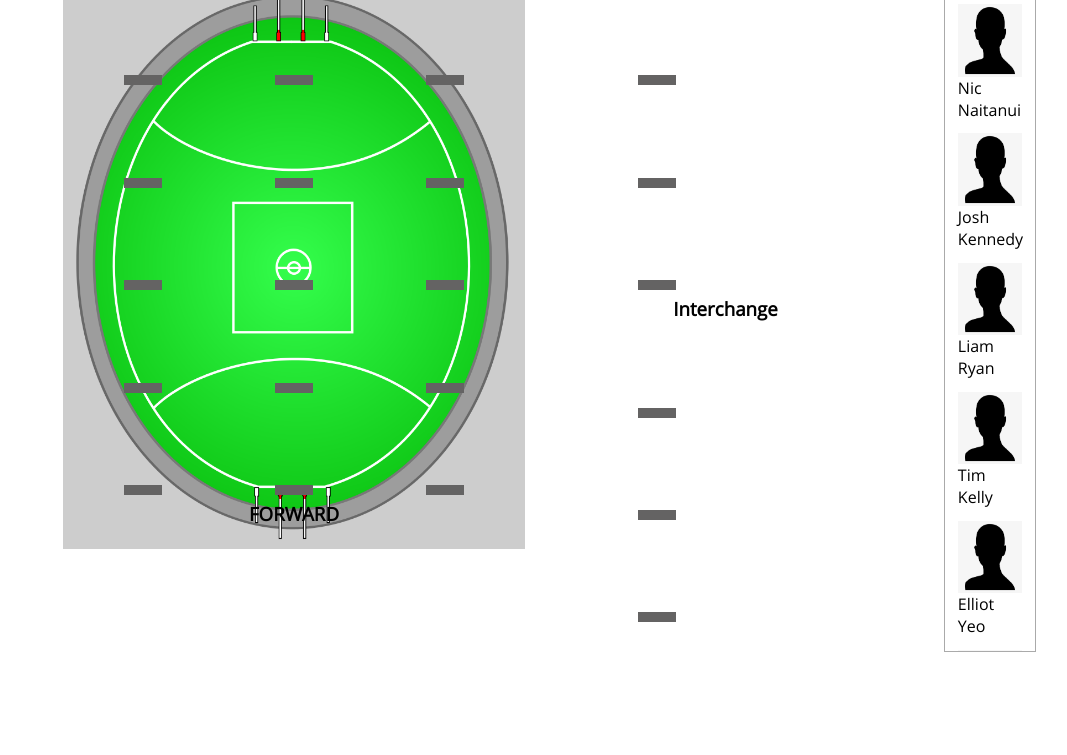
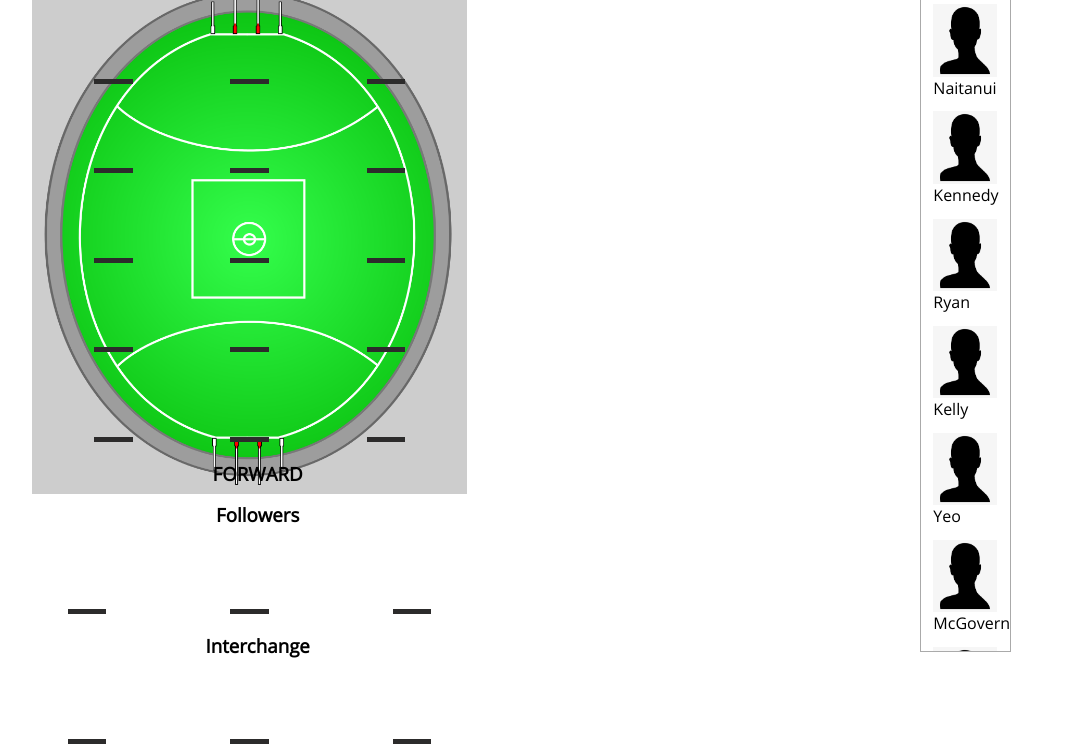
Before and after one commit to benfanderson/wa-state-of-origin-team, a website built with webpack: page src/index.html in a window 1280 px wide. Shown: the part 79-834 px from the top of the page, without its empty margins (113-1180 px from the left). Before the commit the page ends 800 px from the top, so only its background shows below. Built offline with nearby package versions, Linux system fonts and the light colour scheme; what @shopify/draggable would draw is missing.

Commit message:
Continued basic layout

```diff
--- a/src/JSfiles/index.js
+++ b/src/JSfiles/index.js
@@ -6,92 +6,92 @@ import { elementAttributeAppend, elementInner } from './createElementFuncs';
 const players = [
 
   {
-    name: 'Nic Naitanui',
+    surname: 'Naitanui',
     club: 'West Coast',
     games: 166,
   },
   {
-    name: 'Josh Kennedy',
+    surname: 'Kennedy',
     club: 'West Coast',
     games: 243,
   },
   {
-    name: 'Liam Ryan',
+    surname: 'Ryan',
     club: 'West Coast',
     games: 37,
   },
   {
-    name: 'Tim Kelly',
+    surname: 'Kelly',
     club: 'West Coast',
     games: 48,
   },
   {
-    name: 'Elliot Yeo',
+    surname: 'Yeo',
     club: 'West Coast',
     games: 155,
   },
   {
-    name: 'Jeremy McGovern',
+    surname: 'McGovern',
     club: 'West Coast',
     games: 126,
   },
   {
-    name: 'Nat Fyfe',
+    surname: 'Fyfe',
     club: 'Fremantle',
     games: 173,
   },
   {
-    name: 'Michael Walters',
+    surname: 'Walters',
     club: 'Fremantle',
     games: 151,
   },
   {
-    name: 'David Mundy',
+    surname: 'Mundy',
     club: 'Fremantle',
     games: 299,
   },
   {
-    name: 'Jesse Hogan',
+    surname: 'Hogan',
     club: 'Fremantle',
     games: 83,
   },
   {
-    name: 'Irving Mosquito',
+    surname: 'Mosquito',
     club: 'Essendon',
     games: 0,
   },
   {
-    name: 'Cale Hooker',
+    surname: 'Hooker',
     club: 'Essendon',
     games: 153,
   },
   {
-    name: 'Lance Franklin',
+    surname: 'Franklin',
     club: 'Sydney',
     games: 300,
   },
   {
-    name: 'Patrick Cripps',
+    surname: 'Cripps',
     club: 'Carlton',
     games: 101,
   },
   {
-    name: 'Stephen Coniglio',
+    surname: 'Coniglio',
     club: 'Greater Western Sydney',
     games: 131,
   },
   {
-    name: 'Bradley Hill',
+    surname: 'Hill',
     club: 'St Kilda',
     games: 149,
   },
   {
-    name: 'Mitch Duncan',
+    surname: 'Duncan',
     club: 'Geelong',
     games: 203,
   },
   {
-    name: 'Jaeger OMeara',
+    surname: 'OMeara',
     club: 'Hawthorn',
     games: 92,
   },
@@ -154,7 +154,7 @@ players.forEach((player) => {
   pic.src = playerHeadshot;
   playerDiv.appendChild(pic);
   const name = document.createElement('p');
-  name.innerHTML = player.name;
+  name.innerHTML = player.surname;
   playerDiv.appendChild(name);
 });
 
--- a/src/style.scss
+++ b/src/style.scss
@@ -17,7 +17,7 @@
 // }
 
 #container{
-    width: 85%;
+    width: 80%;
     margin: auto;
     display: flex;
     flex-wrap: wrap;
@@ -32,25 +32,26 @@ h1, h3{
     text-align: center;
 }
 
-// h3{
-//     text-align: center;
-// }
+h3 {
+    padding: 1vh;
+}
 
 #team{
     width: 85%;
 
-    display: flex;
-    flex-wrap: wrap;
-    flex-direction: row;
-    justify-content: space-evenly;
+    // display: flex;
+    // flex-wrap: wrap;
+    // flex-direction: row;
+    // justify-content: space-evenly;
 }
 
 #teamDivOne{
     width:50%;
     background: url('./assets/images/field.png');
     background-repeat: no-repeat;
-  background-size: 115% 85%;
-  background-position-x: center;
+    background-size: 115% 100%;
+    background-position-x: center;
+    background-position-y: center;
 
 
 }
@@ -66,7 +67,8 @@ h1, h3{
 }
 
 #teamDivTwo{
-    width: 30%;
+    width: 50%;
+    // margin: auto;
     // display: flex;
     // flex-direction: row;
     // flex-wrap: wrap;
@@ -76,16 +78,17 @@ h1, h3{
 #interchange, #followers {
     display: flex;
     flex-direction: row;
-    flex-wrap: wrap;
+    // flex-wrap: wrap;
     justify-content: space-between;
+    width: 100%;
 }
 
 .pos {
     width: 3vw;
-    height: 5.5vw;
+    height: 4.5vw;
     /* padding: 0.5vw; */
-    box-shadow: 0 10px #646363;
-    margin: 2vh 4vw;
+    box-shadow: 0 5px #2c2b2b;
+    margin: 2vh 2.8vw;
     // border: 1px solid #aaaaaa;
 }
 
```
